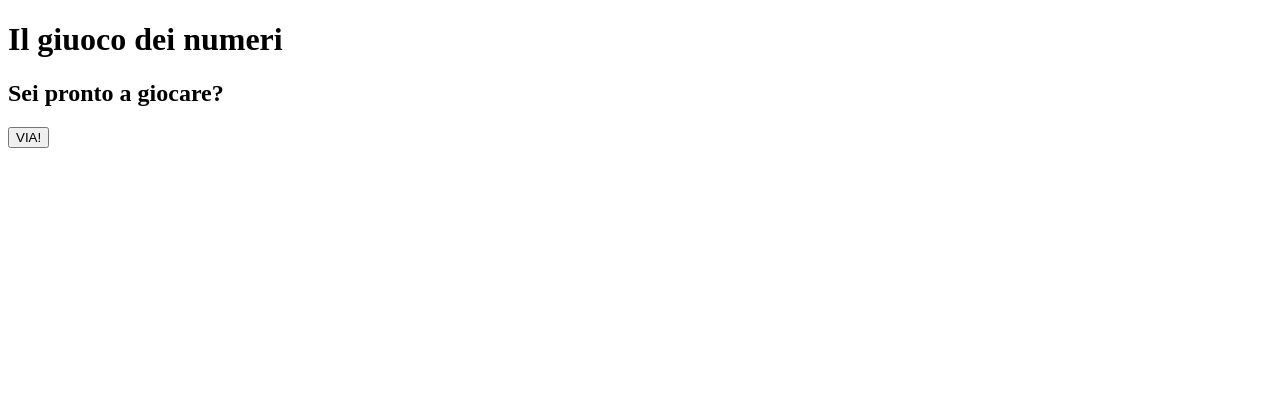
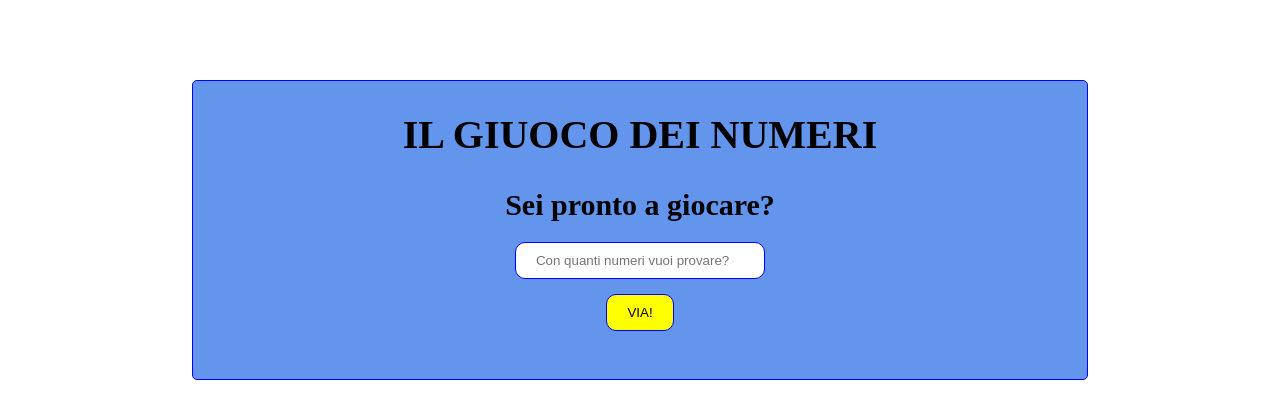
Before and after one commit to lorenzotade/js-simon, a plain HTML site: page index.html in a window 1280 px wide. Drawn offline with nearby package versions, Linux system fonts and the light colour scheme.

Commit message:
terminato

```diff
--- a/css/style.css
+++ b/css/style.css
@@ -0,0 +1,45 @@
+* {
+  margin: 0;
+  padding: 0;
+  box-sizing: border-box;
+}
+
+.app {
+  width: 70%;
+  margin: 80px auto;
+  padding: 30px;
+  border: 1px solid #0000FF;
+  border-radius: 5px;
+  display: flex;
+  flex-direction: column;
+  align-items: center;
+  background-color: cornflowerblue;
+}
+.app h1 {
+  margin-bottom: 30px;
+  font-size: 40px;
+  text-transform: uppercase;
+}
+.app #display {
+  margin-bottom: 20px;
+  font-size: 30px;
+}
+.app #input-user,
+.app #input-level {
+  width: 50%;
+  margin-bottom: 15px;
+  padding: 10px 20px;
+  border: 1px solid #0000FF;
+  outline: 0;
+  border-radius: 10px;
+  text-align: center;
+}
+.app #input-level {
+  width: 30%;
+}
+.app button {
+  padding: 10px 20px;
+  border-radius: 10px;
+  border: 1px solid #0000FF;
+  background-color: yellow;
+}
--- a/index.html
+++ b/index.html
@@ -4,15 +4,25 @@
   <meta charset="UTF-8">
   <meta http-equiv="X-UA-Compatible" content="IE=edge">
   <meta name="viewport" content="width=device-width, initial-scale=1.0">
+  <link rel="stylesheet" href="css/style.css">
   <title>js-simon</title>
 </head>
 <body>
-  <h1>Il giuoco dei numeri</h1>
-  <h2 id="display"></h2>
-  <button id="btn-start">VIA!</button><br>
-  <input id="input-user" type="number">
-  <button id="push-num">OK</button>
-  <button id="restart">Restart</button>
+  <!-- app -->
+  <div class="app">
+
+    <h1>Il giuoco dei numeri</h1>
+
+    <h2 id="display"></h2>
+
+    <input type="number" id="input-level" placeholder="Con quanti numeri vuoi provare?">
+    <button id="btn-start">VIA!</button><br>
+    <input id="input-user" type="number" placeholder="Inserisci un numero e clicca su OK">
+    <button id="push-num">OK</button>
+    <button id="restart">Restart</button>
+  </div>
+  <!-- /app -->
+
 
 
 
--- a/js/script.js
+++ b/js/script.js
@@ -9,10 +9,11 @@ $(function() {
 
   $('#btn-start').click(function(){
     $(this).hide();
-    //con questo ciclo pusho 5 numeri random nell'array apposito e li mostro per 5 secondi a video. Dopodiché mostro input e bottone per l'utente
-    while (arrRandom.length < 5) {
+    //con questo ciclo pusho tot numeri random nell'array apposito e li mostro per 5 secondi a video. Dopodiché mostro input e bottone per l'utente
+    while (arrRandom.length < parseInt($('#input-level').val())) {
       arrRandom.push(getRandomNumber(1, 100));
       printDisplay(arrRandom.join(', '), '#display');
+      $('#input-level').hide();
       setTimeout(function() {
         printDisplay('Indovina i numeri!', '#display');
         $('#input-user').show();
@@ -25,8 +26,8 @@ $(function() {
     //pusho i numeri utente parsati dentro l'array apposito e resetto il campo input
     arrUser.push(parseInt($('#input-user').val()));
     $('#input-user').val('');
-    //quando nell'array ci sono 5 numeri scompare input e bottoni, il computer "calcola" e parte il ciclo for
-    if (arrUser.length === 5) {
+    //quando nell'array ci sono tanti numeri quanti scelti inizialmente dall'utente, scompaiono input e bottoni, il computer "calcola" e parte il ciclo for
+    if (arrUser.length === parseInt($('#input-level').val())) {
       $('#input-user').hide();
       $(this).hide();
       printDisplay('Calcolo in corso...', '#display');
@@ -45,7 +46,7 @@ $(function() {
         }
         $('#restart').show();
       }, 3000);
-  }
+    }
   }); //end push-num click
 
   $('#restart').click(function(){
@@ -58,6 +59,8 @@ $(function() {
   function reset() {
     $('#display').text('Sei pronto a giocare?');
     $('#btn-start').show();
+    $('#input-level').show();
+    $('#input-level').val('');
     $('#input-user').hide();
     $('#push-num').hide();
     $('#restart').hide();
```
